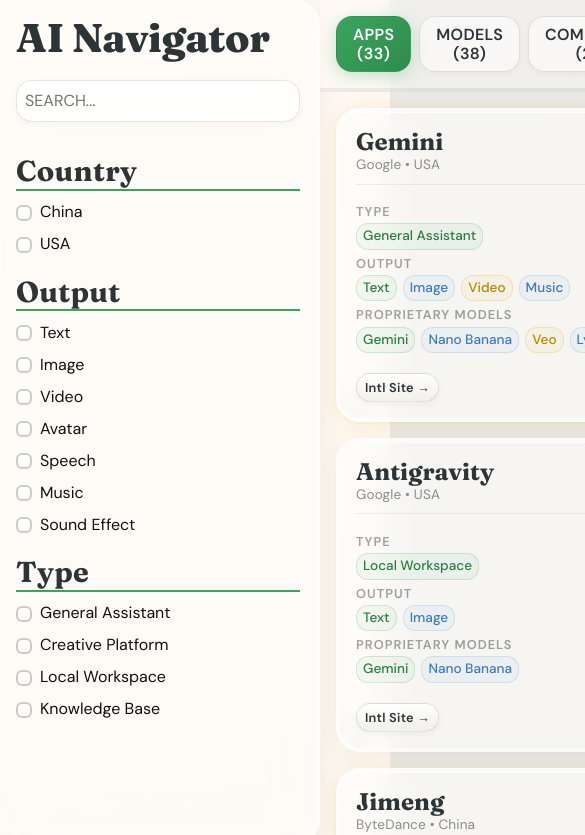
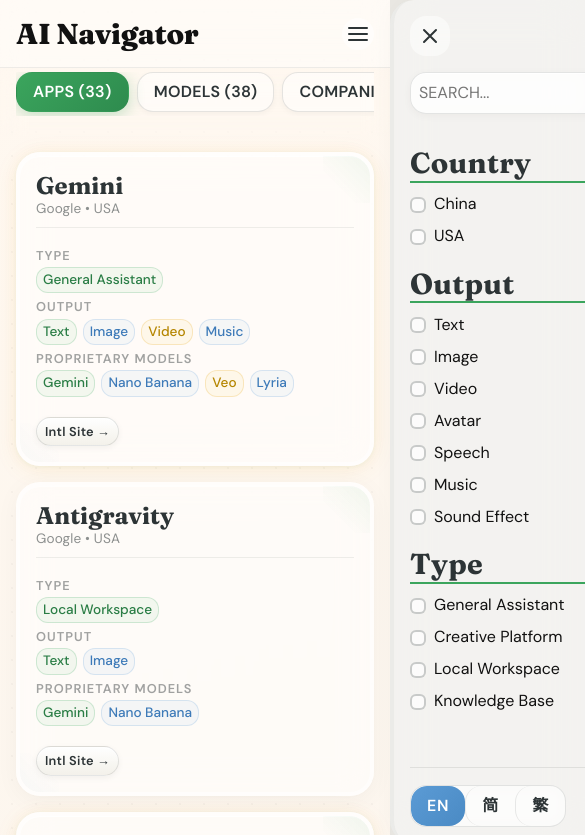
Before and after one commit to zouliwei/ai-toolbox, a React (Vite) app: page / in a window 390 px wide. Shown: the top 835 px of the page, 585 px wide, since content can reach past the window. Built offline with nearby package versions, Linux system fonts and the light colour scheme; a web font is replaced by a local one.

Commit message:
feat(ui): implement responsive mobile layout with right-aligned hamburger drawer

```diff
--- a/src/App.css
+++ b/src/App.css
@@ -35,12 +35,26 @@
   min-height: 68px;
 }
 
+.title-group {
+  display: flex;
+  align-items: flex-start;
+  justify-content: space-between;
+}
+
 .title-group h1 {
   font-family: var(--font-title);
   font-size: 2.5rem;
   margin-bottom: var(--space-xs);
   line-height: 1.1;
   min-height: 2.75rem;
+}
+
+/* Mobile defaults (hidden on desktop) */
+.sidebar-overlay,
+.mobile-header,
+.mobile-close-btn,
+.mobile-only {
+  display: none;
 }
 
 /* Header controls group */
@@ -279,3 +293,146 @@
   height: 8px;
   background: var(--color-fg);
 }
+
+/* ─── RESPONSIVE LAYOUT (MOBILE DRAWER) ─── */
+@media (max-width: 768px) {
+  .app-container {
+    flex-direction: column;
+  }
+
+  .mobile-header {
+    display: flex;
+    align-items: center;
+    justify-content: space-between;
+    gap: var(--space-sm);
+    padding: var(--space-md);
+    border-bottom: var(--border-thick);
+    background: var(--color-bg);
+    min-height: 68px;
+  }
+
+  .mobile-header-left {
+    display: flex;
+    align-items: center;
+    gap: var(--space-sm);
+  }
+
+  .desktop-only {
+    display: none !important;
+  }
+
+  .mobile-only {
+    display: block !important;
+  }
+
+  .sidebar-footer {
+    display: flex;
+    justify-content: space-between;
+    align-items: center;
+    margin-top: auto;
+    padding-top: var(--space-md);
+    border-top: var(--border-thin);
+  }
+
+  .mobile-header h1 {
+    font-family: var(--font-title);
+    font-size: 1.8rem;
+    margin: 0;
+    line-height: 1.1;
+  }
+
+  .mobile-menu-btn {
+    background: transparent;
+    border: none;
+    color: var(--color-fg);
+    cursor: pointer;
+    padding: 4px;
+    display: flex;
+    align-items: center;
+    justify-content: center;
+  }
+
+  /* Hamburger Sidebar Drawer */
+  .sidebar {
+    position: fixed;
+    top: 0;
+    right: 0;
+    bottom: 0;
+    height: 100vh;
+    width: 85%;
+    max-width: 320px;
+    z-index: 100;
+    transform: translateX(100%);
+    transition: transform 0.3s ease-in-out;
+    background: var(--color-bg);
+    box-shadow: -4px 0 24px rgba(0,0,0,0.15);
+    border-right: none;
+    border-left: var(--border-thick);
+  }
+
+  .sidebar.open {
+    transform: translateX(0);
+  }
+
+  .title-group h1 {
+     display: none; /* Hide heavy desktop title inside drawer since we have top bar */
+  }
+
+  .title-group {
+    justify-content: flex-start; /* Push close icon to left */
+    min-height: auto;
+  }
+
+  .mobile-close-btn {
+    display: flex;
+    background: transparent;
+    border: none;
+    color: var(--color-fg);
+    cursor: pointer;
+    padding: 8px;
+  }
+
+  .sidebar-overlay {
+    display: block;
+    position: fixed;
+    inset: 0;
+    background: rgba(0,0,0,0.4);
+    backdrop-filter: blur(2px);
+    -webkit-backdrop-filter: blur(2px);
+    z-index: 99;
+    opacity: 0;
+    pointer-events: none;
+    transition: opacity 0.3s;
+  }
+
+  .sidebar-overlay.open {
+    opacity: 1;
+    pointer-events: auto;
+  }
+
+  /* Main Content Layout fixes */
+  .header {
+    flex-direction: column;
+    align-items: flex-start;
+    gap: var(--space-md);
+  }
+
+  .header-controls {
+    width: 100%;
+    justify-content: space-between;
+  }
+
+  .tab-group {
+    width: 100%;
+    overflow-x: auto;
+    padding-bottom: 4px;
+  }
+
+  .tab-btn {
+    flex-shrink: 0;
+  }
+
+  .grid-container {
+    grid-template-columns: 1fr;
+  }
+}
--- a/src/App.tsx
+++ b/src/App.tsx
@@ -90,6 +90,7 @@
 function App() {
   const [activeTab, setActiveTab] = useState<Tab>('Apps');
   const [search, setSearch] = useState('');
+  const [isMobileMenuOpen, setIsMobileMenuOpen] = useState(false);
   const [language, setLanguage] = useState<Language>('en');
   const [viewMode, setViewMode] = useState<ViewMode>(() => {
     try {
@@ -222,10 +223,19 @@
 
   return (
     <div className="app-container" data-theme={viewMode === 'adventure' ? 'adventure' : undefined}>
+      {/* MOBILE OVERLAY */}
+      <div
+        className={`sidebar-overlay ${isMobileMenuOpen ? 'open' : ''}`}
+        onClick={() => setIsMobileMenuOpen(false)}
+      />
+
       {/* SIDEBAR */}
-      <aside className="sidebar">
+      <aside className={`sidebar ${isMobileMenuOpen ? 'open' : ''}`}>
         <div className="title-group">
           <h1>{t('AI Navigator', language)}</h1>
+          <button className="mobile-close-btn" onClick={() => setIsMobileMenuOpen(false)} aria-label="Close menu">
+            <svg width="24" height="24" viewBox="0 0 24 24" fill="none" stroke="currentColor" strokeWidth="2"><path d="M18 6L6 18M6 6l12 12" strokeLinecap="round" strokeLinejoin="round"/></svg>
+          </button>
         </div>
 
         <input
@@ -263,10 +273,25 @@
             onChange={(val) => toggleFilter(selectedTypes, val, setSelectedTypes)}
           />
         )}
+
+        <div className="sidebar-footer mobile-only">
+          <GlobalControls
+            language={language}
+            setLanguage={setLanguage}
+            viewMode={viewMode}
+            toggleViewMode={toggleViewMode}
+          />
+        </div>
       </aside>
 
       {/* MAIN CONTENT */}
       <main className="main-content">
+        <div className="mobile-header">
+          <h1>{t('AI Navigator', language)}</h1>
+          <button className="mobile-menu-btn" onClick={() => setIsMobileMenuOpen(true)} aria-label="Open menu">
+            <svg width="24" height="24" viewBox="0 0 24 24" fill="none" stroke="currentColor" strokeWidth="2"><path d="M3 12h18M3 6h18M3 18h18" strokeLinecap="round" strokeLinejoin="round"/></svg>
+          </button>
+        </div>
         <header className="header">
           <div className="tab-group">
             <button
@@ -291,33 +316,13 @@
               {t('COMPANIES', language)} ({filteredCompanies.length})
             </button>
           </div>
-          <div className="header-controls">
-            {/* Language Toggle */}
-            <div className="lang-toggle" role="group" aria-label="Language toggle">
-              <button
-                id="lang-en"
-                className={`lang-btn ${language === 'en' ? 'active' : ''}`}
-                onClick={() => setLanguage('en')}
-              >
-                EN
-              </button>
-              <button
-                id="lang-cn"
-                className={`lang-btn ${language === 'cn' ? 'active' : ''}`}
-                onClick={() => setLanguage('cn')}
-              >
-                简
-              </button>
-              <button
-                id="lang-tw"
-                className={`lang-btn ${language === 'tw' ? 'active' : ''}`}
-                onClick={() => setLanguage('tw')}
-              >
-                繁
-              </button>
-            </div>
-            {/* Theme Toggle */}
-            <ThemeToggle mode={viewMode} onToggle={toggleViewMode} />
+          <div className="desktop-only">
+            <GlobalControls
+              language={language}
+              setLanguage={setLanguage}
+              viewMode={viewMode}
+              toggleViewMode={toggleViewMode}
+            />
           </div>
         </header>
 
@@ -338,6 +343,36 @@
 }
 
 // ─── SUB-COMPONENTS ───────────────────────────────────────────────────────────
+
+function GlobalControls({ language, setLanguage, viewMode, toggleViewMode }: any) {
+  return (
+    <div className="header-controls">
+      {/* Language Toggle */}
+      <div className="lang-toggle" role="group" aria-label="Language toggle">
+        <button
+          className={`lang-btn ${language === 'en' ? 'active' : ''}`}
+          onClick={() => setLanguage('en')}
+        >
+          EN
+        </button>
+        <button
+          className={`lang-btn ${language === 'cn' ? 'active' : ''}`}
+          onClick={() => setLanguage('cn')}
+        >
+          简
+        </button>
+        <button
+          className={`lang-btn ${language === 'tw' ? 'active' : ''}`}
+          onClick={() => setLanguage('tw')}
+        >
+          繁
+        </button>
+      </div>
+      {/* Theme Toggle */}
+      <ThemeToggle mode={viewMode} onToggle={toggleViewMode} />
+    </div>
+  );
+}
 
 // SVG Icons — illustrative, colorful style
 function CompassIcon() {
--- a/src/adventure.css
+++ b/src/adventure.css
@@ -558,3 +558,30 @@
 [data-theme="adventure"] .sidebar::-webkit-scrollbar-thumb:hover {
   background: rgba(59,165,93,0.35);
 }
+
+/* ─── 19. RESPONSIVE ADVENTURE MODE (MOBILE) ─── */
+@media (max-width: 768px) {
+  [data-theme="adventure"] .mobile-header {
+    background: rgba(255, 255, 255, 0.4);
+    backdrop-filter: blur(12px);
+    -webkit-backdrop-filter: blur(12px);
+    border-bottom: 1px solid rgba(45, 52, 54, 0.08);
+  }
+
+  [data-theme="adventure"] .mobile-header h1 {
+    font-family: var(--font-display);
+    font-weight: 800;
+  }
+
+  [data-theme="adventure"] .sidebar {
+    border-radius: 24px 0 0 24px;
+    position: fixed;
+    z-index: 100;
+  }
+
+  [data-theme="adventure"] .header {
+    background: transparent;
+    border-bottom: none;
+    padding-top: var(--space-xs);
+  }
+}
```
